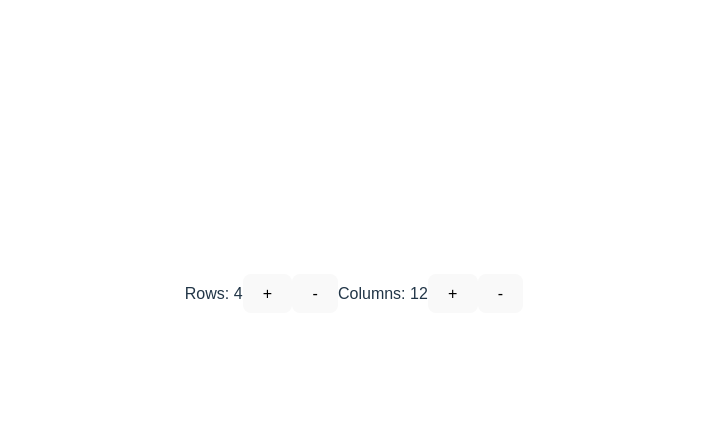
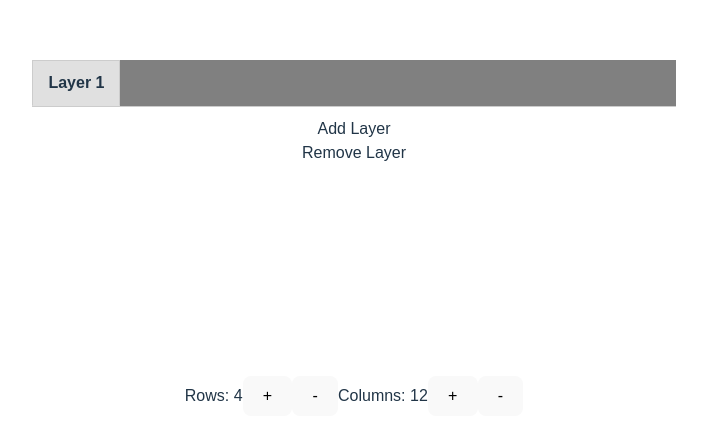
Before and after one commit to charleswlees/qmkdesign-frontend, a React (Vite) app: page / in a window 1280 px wide. Shown: the part 162-602 px from the top of the page, without its empty margins (286-993 px from the left). Built offline with nearby package versions, Linux system fonts and the light colour scheme; a web font is replaced by a local one.

Commit message:
Added Layer Support

```diff
--- a/src/App.tsx
+++ b/src/App.tsx
@@ -1,17 +1,47 @@
-import { useState } from 'react'
+import { useEffect, useState } from 'react'
 import './App.css'
 import KeyboardGrid from './KeyboardGrid';
 import CustomPrompt from './CustomPrompt';
+import LayerBar from './LayerBar';
 
 function App() {
 
   const [rows, setRows] = useState(4)
   const [columns, setColumns] = useState(12)
-
-  const [keyLayout, setKeyLayout] = useState<string[][]>(Array(rows).fill(' ').map(() => Array(columns).fill(' ')));
-
   const [isPromptOpen, setIsPromptOpen] = useState(false);
   const [editingCell, setEditingCell] = useState<{ rowIndex: number; colIndex: number } | null>(null);
+  const [layerIndex, setLayerIndex] = useState(0);
+  const [layers, setLayers] = useState<string[][][]>([Array(rows).fill('').map(() => Array(columns).fill('\u00A0'.repeat(9)))]);
+  const [currentLayer, setCurrentLayer] = useState<string[][]>(layers[layerIndex]);
+
+  useEffect(() => {
+    setCurrentLayer(layers[layerIndex]);
+  }, [layerIndex, layers]);
+
+  useEffect(() => {
+    setLayers(prevLayers => {
+      const newLayers = [...prevLayers];
+      newLayers[layerIndex] = currentLayer
+      return newLayers;
+    });
+  }, [currentLayer]);
+
+  const addLayer = () => {
+    setLayers([...layers, Array(rows).fill('').map(() => Array(columns).fill('\u00A0'.repeat(9)))])
+  }
+
+  const removeLayer =() => {
+    if(layerIndex > 0){
+      changeLayer(layerIndex - 1);
+      let newLayers = [...layers]
+      newLayers = newLayers.splice(0, newLayers.length-1);
+      setLayers(newLayers)
+    }
+  }
+
+  const changeLayer = (index: number) => {
+    setLayerIndex(index);
+  }
 
   const handleCellClick = (rowIndex: number, colIndex: number) => {
     setEditingCell({ rowIndex, colIndex });
@@ -20,38 +50,32 @@ function App() {
 
   const handleClosePrompt = () => {
     setIsPromptOpen(false);
-    setEditingCell(null); // Clear the editing cell state
+    setEditingCell(null);
   };
 
   // Function to handle saving the edited cell value
   const handleSaveCell = (newValue: string) => {
     if (editingCell) {
-      setKeyLayout(prevLayout => {
-        const newLayout = prevLayout.map(row => [...row]); // Create a deep copy
+      setCurrentLayer(prevLayout => {
+        const newLayout = prevLayout.map(row => [...row]);
         newLayout[editingCell.rowIndex][editingCell.colIndex] = newValue;
         return newLayout;
       });
-      setEditingCell(null); // Clear the editing cell state
+      setEditingCell(null);
     }
   };
 
-  //  // Function to handle updating a cell's value
-  //  const updateCellValue = (rowIndex: number, colIndex: number, newValue: string) => {
-  //    setKeyLayout(prevLayout => {
-  //      const newLayout = prevLayout.map(row => [...row]); // Create a deep copy
-  //      newLayout[rowIndex][colIndex] = newValue;
-  //      return newLayout;
-  //    });
-  //  };
-
-
   const addRow = () => {
     const prevRows = rows;
+    const newRows = prevRows + 1;
+
     if (prevRows < 15) {
-      const newRows = prevRows + 1;
-      setKeyLayout(prevLayout => {
-        const newLayout = [...prevLayout, Array(columns).fill(' ')]; // Add a new row
-        return newLayout;
+      setLayers(prevLayers => {
+        const newLayers = prevLayers.map(layer => {
+          const newRow = Array(columns).fill('\u00A0'.repeat(9));
+          return [...layer, newRow];
+        });
+        return newLayers;
       });
       setRows(prevRows + 1);
       return newRows;
@@ -60,10 +84,14 @@ function App() {
 
   const removeRow = () => {
     const prevRows = rows;
+    const newRows = prevRows -1;
+
     if (prevRows > 0) {
-      setKeyLayout(prevLayout => {
-        const newLayout = prevLayout.slice(0, prevRows - 1); // Remove the last row
-        return newLayout;
+      setLayers(prevLayers => {
+        const newLayers = prevLayers.map(layer => {
+          return layer.slice(0, newRows);
+        });
+        return newLayers;
       });
       setRows(prevRows - 1);
       return prevRows - 1;
@@ -73,35 +101,42 @@ function App() {
   const addColumn = () => {
     const prevCols = columns;
     const newCols = prevCols + 1;
-    setKeyLayout(prevLayout => {
-      const newLayout = prevLayout.map(row => [...row, ' ']); // Add a new column to each row
-      return newLayout;
+
+    setLayers(prevLayers => {
+      const newLayers = prevLayers.map(layer => {
+        return layer.map(row => {
+          return [...row, '\u00A0'.repeat(9)];
+        });
+      });
+      return newLayers;
     });
     setColumns(newCols);
     return newCols;
   }
 
   const removeColumn = () => {
-    const prevCols = columns + 1;
+    const prevCols = columns;
     const newCols = Math.max(1, prevCols - 1);
-    setKeyLayout(prevLayout => {
-      const newLayout = prevLayout.map(row => row.slice(0, newCols)); // Remove the last column from each row
-      return newLayout;
-    });
+
+    setLayers(prevLayers => {
+        const newLayers = prevLayers.map(layer => {
+          return layer.map(row => {
+            return row.slice(0, newCols);
+          });
+        });
+        return newLayers;
+      });
     setColumns(newCols);
     return newCols;
   }
 
   // Determine the current value of the cell being edited for the modal
-  const currentEditingCellValue = editingCell ? keyLayout[editingCell.rowIndex][editingCell.colIndex] : '';
-
-
-  //const keyLayout: string[][] = Array(rows).fill(' ').map(() => Array(columns).fill(' '));
-
+  const currentEditingCellValue = editingCell ? currentLayer[editingCell.rowIndex][editingCell.colIndex] : '';
 
   return (
     <>
-      <KeyboardGrid layout={keyLayout} onCellClick={handleCellClick} />
+      <LayerBar LayerChange={changeLayer} LayerCount={layers.length} CurrentLayer={layerIndex} LayerAdd={addLayer} LayerRemove={removeLayer}/>
+      <KeyboardGrid layout={currentLayer} onCellClick={handleCellClick} />
       <div>
         Rows: {rows}
         <button onClick={addRow}>+</button>
@@ -110,7 +145,6 @@ function App() {
         <button onClick={addColumn}>+</button>
         <button onClick={removeColumn}>-</button>
       </div>
-
       <CustomPrompt
         isOpen={isPromptOpen}
         onClose={handleClosePrompt}
--- a/src/CustomPrompt.tsx
+++ b/src/CustomPrompt.tsx
@@ -58,7 +58,12 @@ const CustomPrompt: React.FC<CustomPromptProps> = ({ isOpen, onClose, currentVal
         // If currentValue is a non-standard key
         setSelectedKey(currentValue);
         setValue(''); // Clear the typed value
-      } else {
+      } else if (currentValue.length > 1){
+        //Handle blank keys
+        setValue('')
+        setSelectedKey(null);
+      }
+      else {
         // If currentValue is a standard character
         setValue(currentValue);
         setSelectedKey(null); // Clear the selected non-standard key
@@ -87,6 +92,8 @@ const CustomPrompt: React.FC<CustomPromptProps> = ({ isOpen, onClose, currentVal
   const handleNonStandardKeyClick = (key: string) => {
     setSelectedKey(key);
     setValue(''); // Clear typed value if a non-standard key is selected
+    onSave(key)
+    onClose();
   };
 
   const handleSave = () => {
--- /dev/null
+++ b/src/LayerBar.css
@@ -0,0 +1,31 @@
+.layerbar {
+  display: flex; /* Arrange tabs in a row */
+  border-bottom: 1px solid #ccc; /* Optional: Add a separator line */
+  margin-bottom: 10px; /* Optional: Add space below the bar */
+}
+
+.layer-tab {
+  padding: 10px 15px; /* Padding inside each tab */
+  cursor: pointer; /* Indicate it's clickable */
+  border: 1px solid transparent; /* Add a transparent border initially */
+  margin-right: 5px; /* Space between tabs */
+  border-bottom: none; /* Don't show the bottom border */
+  transition: background-color 0.3s ease, border-color 0.3s ease; /* Smooth transitions */
+}
+
+.layer-tab:hover {
+  background-color: #f0f0f0; /* Hover effect */
+}
+
+.layer-tab.current {
+  background-color: #e0e0e0; /* Background for active tab */
+  border-color: #ccc; /* Border for active tab */
+  border-bottom: 1px solid transparent; /* Keep bottom border transparent or match background */
+  font-weight: bold; /* Make active tab text bold */
+}
+
+.addLayer {
+  cursor: pointer;
+  user-select: none;
+
+}
--- /dev/null
+++ b/src/LayerBar.tsx
@@ -0,0 +1,51 @@
+import React from 'react';
+import './LayerBar.css'; // Assuming you'll create a CSS file for styling
+
+interface LayerBarProps {
+  LayerCount: number;
+  CurrentLayer: number;
+  LayerChange: (index: number) => void;
+  LayerAdd: () => void;
+  LayerRemove: () => void;
+}
+
+const LayerBar: React.FC<LayerBarProps> = ({
+  LayerCount,
+  CurrentLayer,
+  LayerChange,
+  LayerAdd,
+  LayerRemove
+}) => {
+  const renderTabs = () => {
+    const tabs = [];
+    for (let i = 0; i < LayerCount; i++) {
+      // Determine if this tab is the current layer
+      const isCurrent = i === CurrentLayer;
+
+      // Add a class based on whether it's the current layer for styling
+      const tabClassName = isCurrent ? 'layer-tab current' : 'layer-tab';
+
+      tabs.push(
+        <div
+          key={i} // Use index as key (assuming layers won't be reordered or deleted frequently)
+          className={tabClassName}
+          onClick={() => LayerChange(i)} // Call LayerChange with the tab's index
+        >
+          {/* Display the layer number, often 1-based for UI */}
+          Layer {i + 1}
+        </div>,
+      );
+    }
+    return tabs;
+  };
+
+  return (
+    <>
+      <div className="layerbar">{renderTabs()}</div>
+      <div className="addLayer" onClick={LayerAdd}>Add Layer</div>
+      <div className="removeLayer" onClick={LayerRemove}>Remove Layer</div>
+    </>
+  )
+};
+
+export default LayerBar;
```
Also changed, not shown: 1 other file (tests, documents, lock files or other folders).
